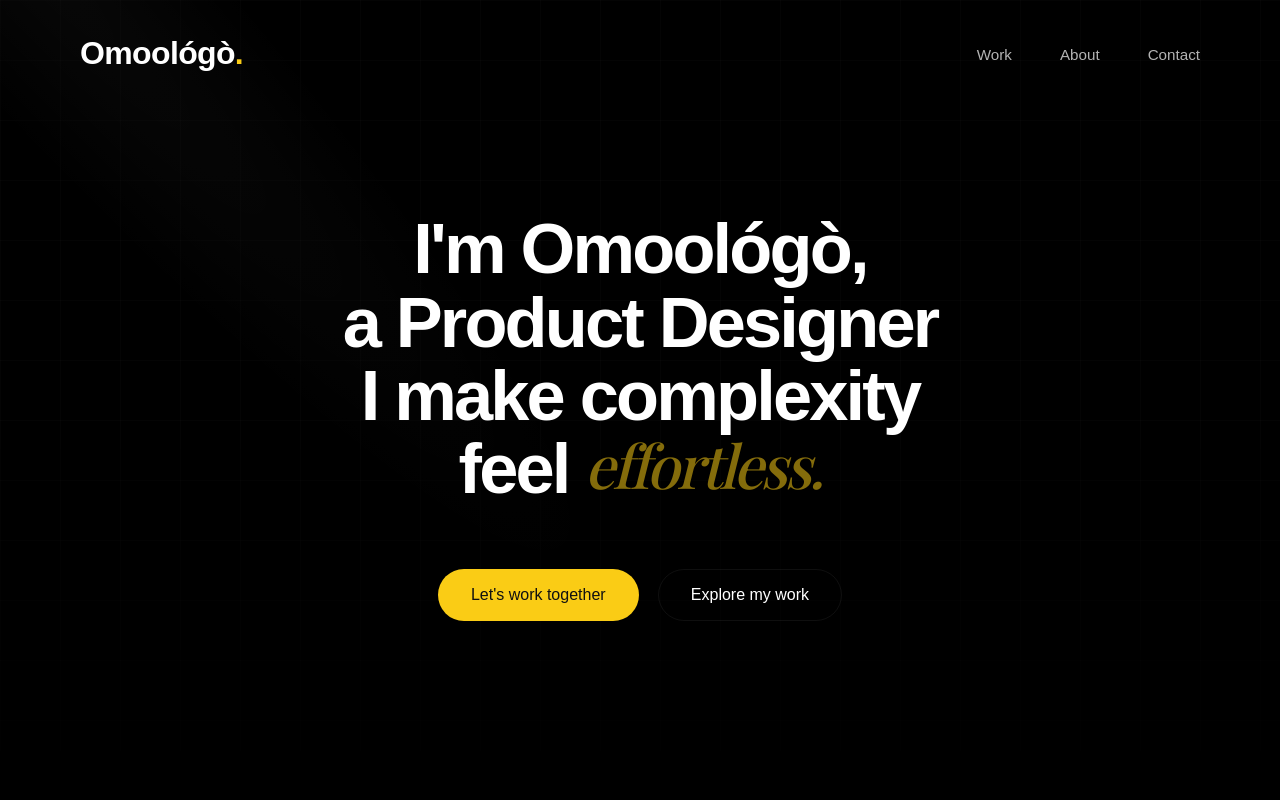
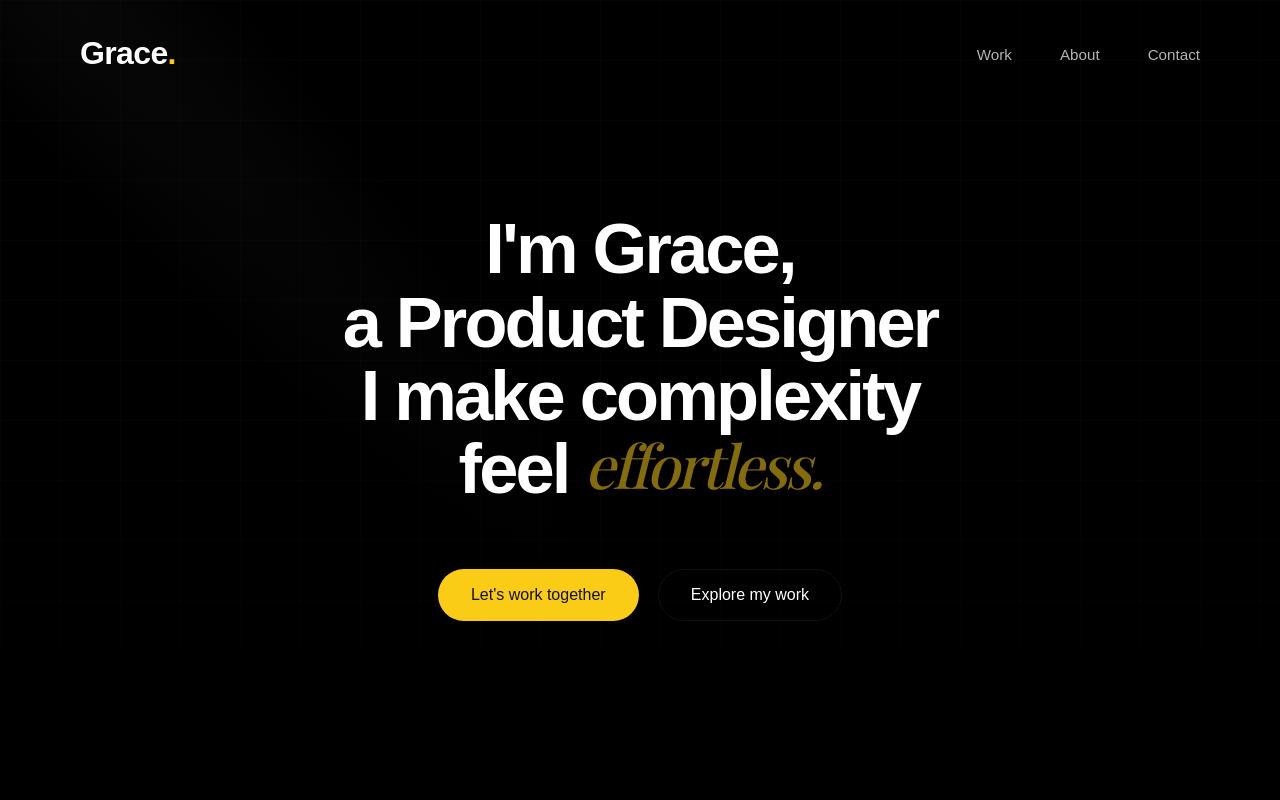
Before and after one commit to busycodingg/Portfolio, a Next.js app: page / in a window 1280 px wide. Shown: the top 800 px of the page. Built offline with nearby package versions, Linux system fonts and the light colour scheme; a web font is replaced by a local one.

Commit message:
Update portfolio owner name from 'Omoológò' to 'Grace'

```diff
--- a/src/app/layout.js
+++ b/src/app/layout.js
@@ -15,8 +15,8 @@ const playfair = Playfair_Display({
 });
 
 export const metadata = {
-  title: "Omoologo Portfolio",
-  description: "Portfolio of Omoologo - a Product Designer I make complexity feel invisible",
+  title: "Grace Portfolio",
+  description: "Portfolio of Grace - a Product Designer I make complexity feel invisible",
 };
 
 export default function RootLayout({ children }) {
--- a/src/app/page.js
+++ b/src/app/page.js
@@ -106,7 +106,7 @@ export default function Home() {
                     <main className="hero">
                         <h1 className="headline">
                             <div className="headline-row">
-                                I'm Omoológò,
+                                I'm Grace,
                             </div>
                             <div className="headline-row">
                                 {/* <span className="pill image-pill headshot"></span>  */}
--- a/src/components/Navigation.js
+++ b/src/components/Navigation.js
@@ -19,7 +19,7 @@ export default function Navigation() {
     <header className="site-header">
         <div className="logo">
             <Link href="/" style={{ textDecoration: 'none' }} onClick={() => setIsOpen(false)}>
-              <span className="logo-ajay">Omoológò<span className="logo-dot">.</span></span>
+              <span className="logo-ajay">Grace<span className="logo-dot">.</span></span>
             </Link>
         </div>
 
```
